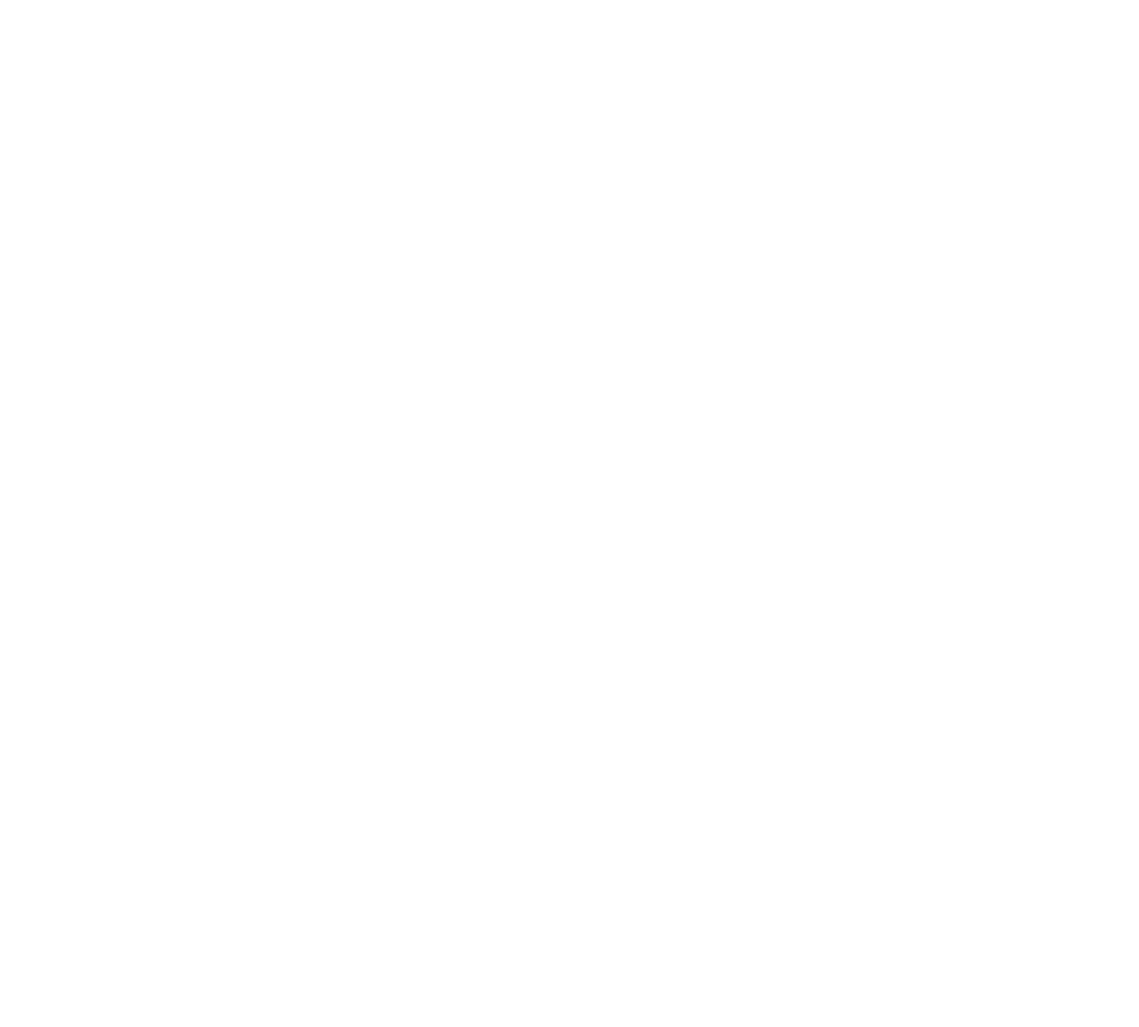
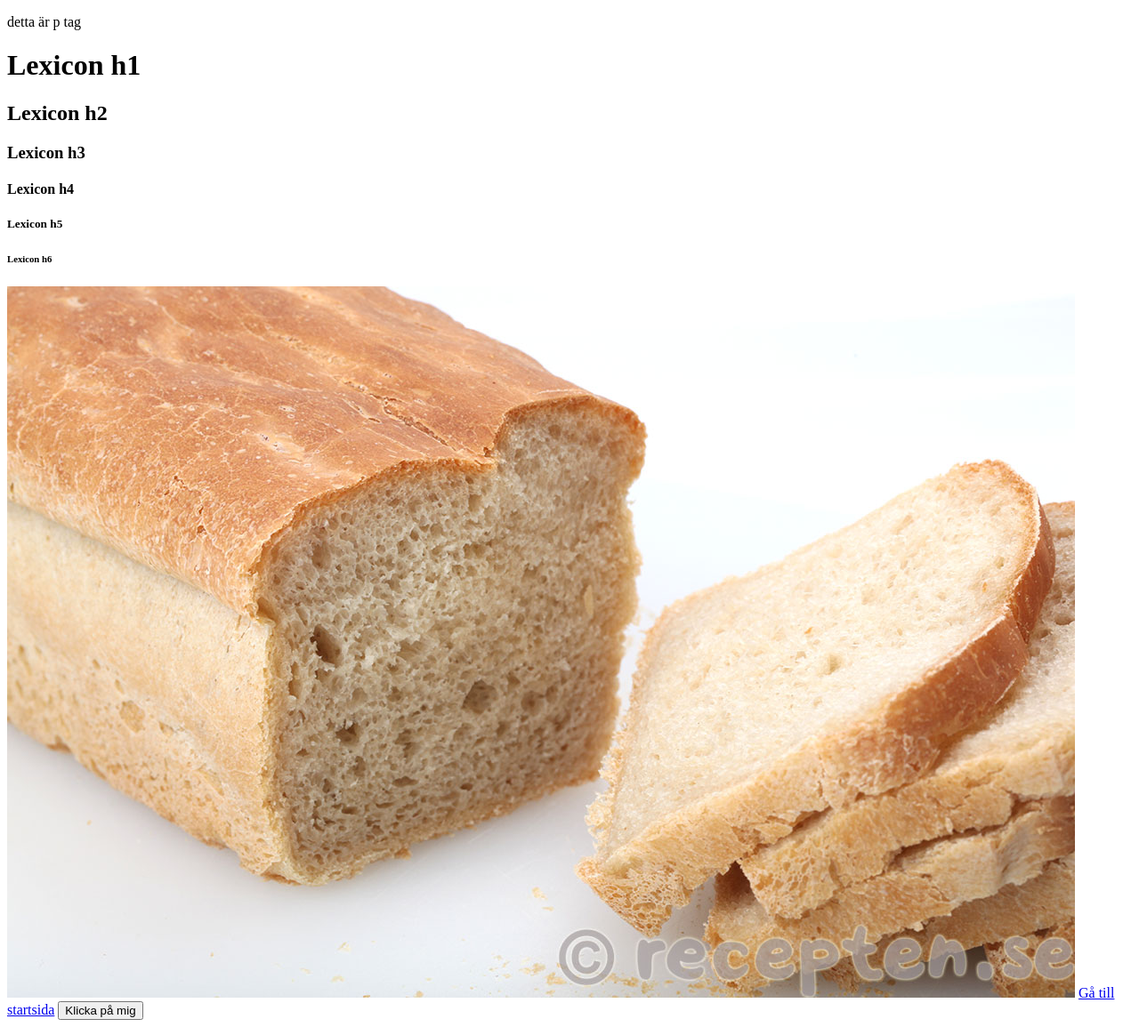
Before and after one commit to vincent-samuelsson-karlskogafhs/lexicon-html-grunder, a plain HTML site: page index.html in a window 1280 px wide. Shown: the whole page at 89% size. Before the commit the page ends 800 px from the top, so only its background shows below. Drawn offline with Linux system fonts and the light colour scheme.

Commit message:
lagt till img, a link, p, h1 - h6 , added button

```diff
--- a/index.html
+++ b/index.html
@@ -5,5 +5,22 @@
     <meta name="viewport" content="width=device-width, initial-scale=1.0" />
     <title>Lexicon-html-grunder</title>
   </head>
-  <body></body>
+  <body>
+    <p>detta är p tag</p>
+
+    <h1>Lexicon h1</h1>
+    <h2>Lexicon h2</h2>
+    <h3>Lexicon h3</h3>
+    <h4>Lexicon h4</h4>
+    <h5>Lexicon h5</h5>
+    <h6>Lexicon h6</h6>
+
+
+    <img src="img/formfranska.jpg" alt="bread">
+
+    <a href="#">Gå till startsida</a>
+
+    <button>Klicka på mig</button>
+
+  </body>
 </html>
```
Also changed, not shown: img/formfranska.jpg (added), 1 other file.
